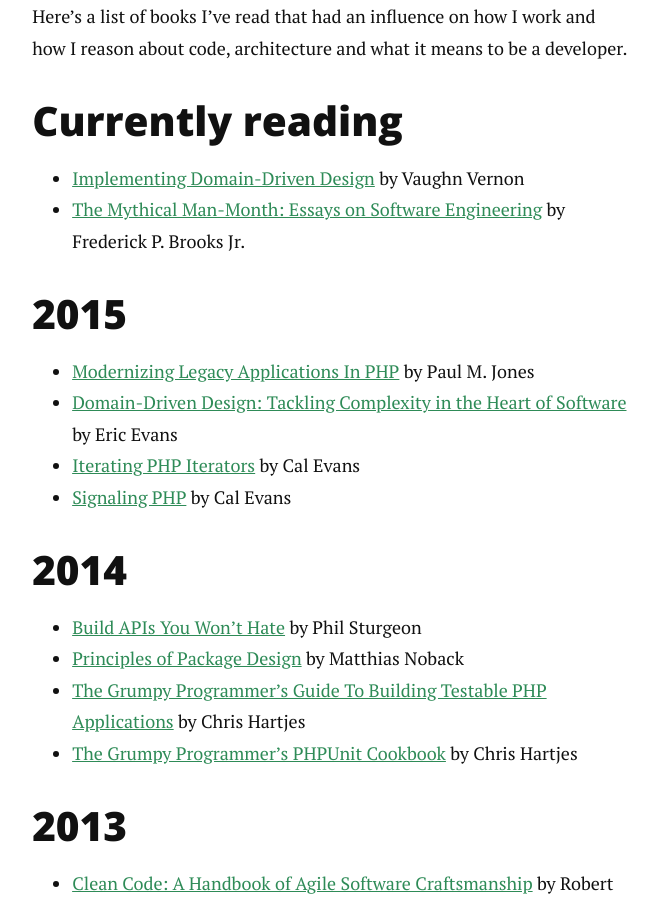
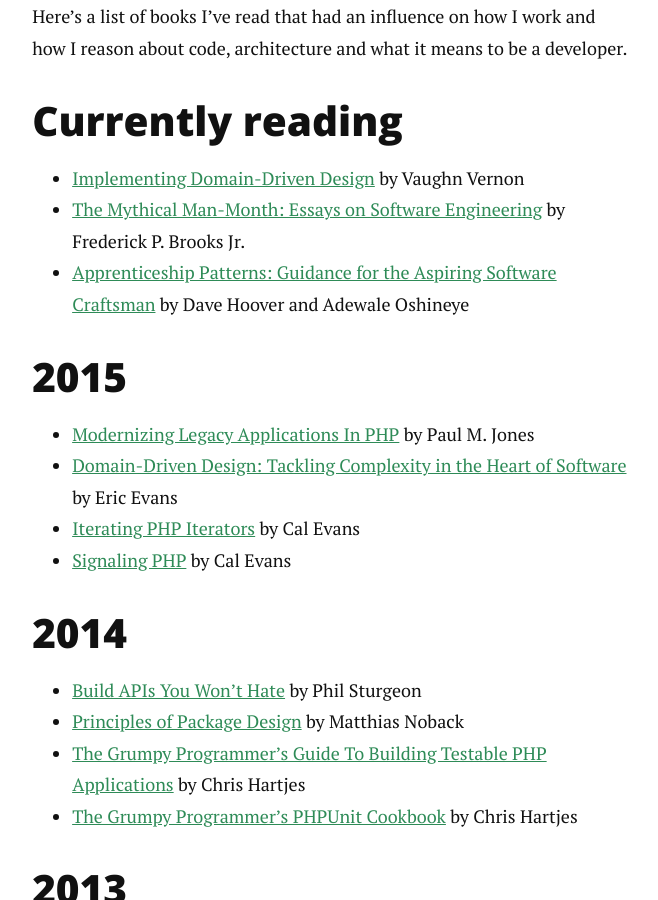
Before and after one commit to marcaube/marcaube.github.io, a Jekyll site: the page built from books.md, in a window 1280 px wide and 900 px high, scrolled down 301 px. Shown: the whole window, without its empty margins (310-968 px from the left). Built offline with Jekyll 4.4.1, drawn with Linux system fonts in a browser that asks for light colours; nearby versions of some CDN libraries; Markdown is read by kramdown in place of the engine named in the settings; comment, search, counter and statistics services are not loaded.

Commit message:
Add Apprenticeship Patterns to the currently reading list

```diff
--- a/books.md
+++ b/books.md
@@ -9,7 +9,7 @@
 
 - [Implementing Domain-Driven Design](http://www.amazon.com/gp/product/0321834577/ref=as_li_qf_sp_asin_il_tl?ie=UTF8&camp=1789&creative=9325&creativeASIN=0321834577&linkCode=as2&tag=marcaube-20&linkId=MPKTTHW5Q4KNGDSJ) by Vaughn Vernon
 - [The Mythical Man-Month: Essays on Software Engineering](http://www.amazon.com/gp/product/0201835959/ref=as_li_qf_sp_asin_il_tl?ie=UTF8&camp=1789&creative=9325&creativeASIN=0201835959&linkCode=as2&tag=marcaube-20&linkId=63QUKOCV5YPSMILW) by Frederick P. Brooks Jr.
-
+- [Apprenticeship Patterns: Guidance for the Aspiring Software Craftsman](http://www.amazon.com/gp/product/0596518382/ref=as_li_qf_sp_asin_il_tl?ie=UTF8&camp=1789&creative=9325&creativeASIN=0596518382&linkCode=as2&tag=marcaube-20&linkId=NTUAX5HAZD73LN33) by Dave Hoover and Adewale Oshineye
 
 ## 2015
 
```
